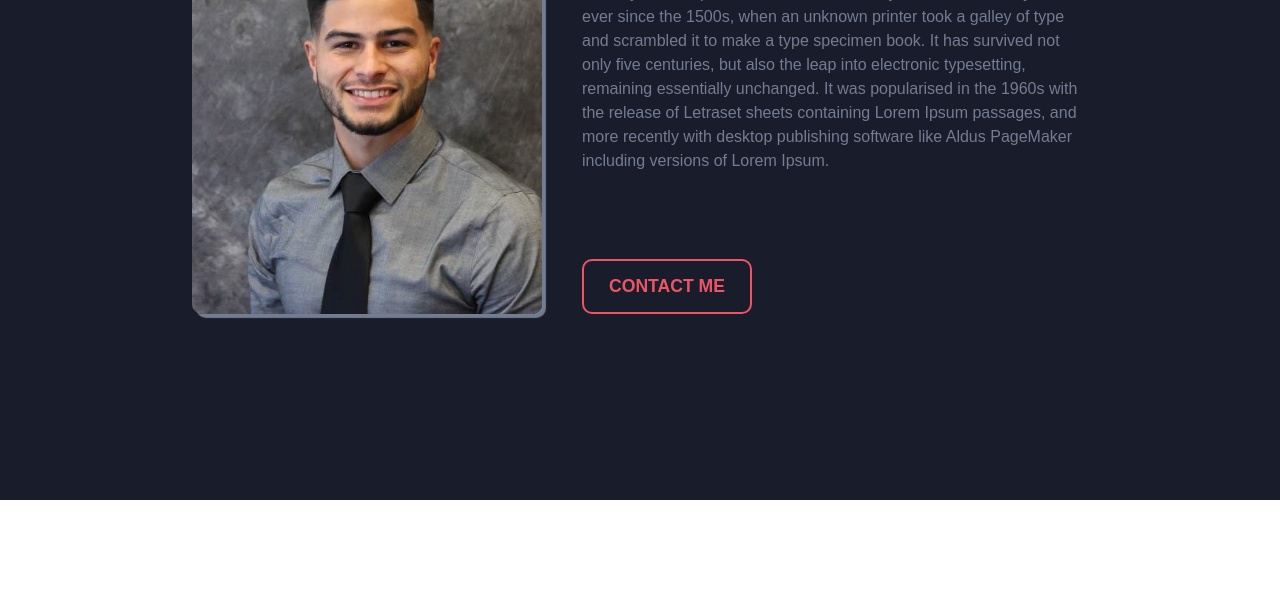
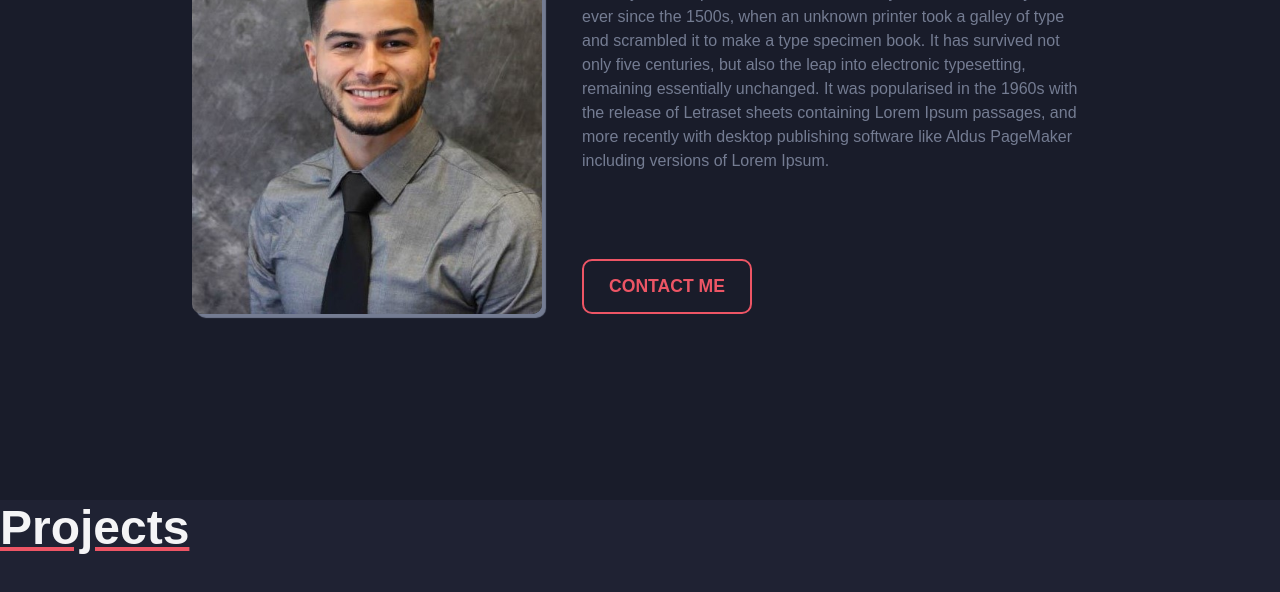
Before and after one commit to stefanwerleman/portfolio-v2, a React (Create React App) app: page / in a window 1280 px wide. Shown: the part 1100-1692 px from the top of the page. Before the commit the page ends 1600 px from the top, so only its background shows below. Built offline with nearby package versions, Linux system fonts and the light colour scheme.

Commit message:
Started on projects page

```diff
--- a/src/App.css
+++ b/src/App.css
@@ -8,7 +8,8 @@
 }
 
 .Home,
-.About {
+.About,
+.Projects {
 	min-height: 100vh;
 }
 
--- a/src/App.js
+++ b/src/App.js
@@ -7,6 +7,7 @@ import { BrowserRouter } from 'react-router-dom';
 import Navigation from './components/navigation/Navigation';
 import Home from './components/home/Home';
 import About from './components/about/About';
+import Projects from './components/projects/Projects';
 
 function App() {
 	return (
@@ -15,6 +16,7 @@ function App() {
 				<Navigation />
 				<Home />
 				<About />
+				<Projects />
 			</BrowserRouter>
 		</div>
 	);
--- /dev/null
+++ b/src/components/projects/Projects.css
@@ -0,0 +1,3 @@
+.Projects {
+	background-color: #1f2233;
+}
--- /dev/null
+++ b/src/components/projects/Projects.js
@@ -0,0 +1,12 @@
+import './Projects.css';
+import React from 'react';
+
+function Projects() {
+	return (
+		<div className='Projects'>
+			<p className='SectionHeader'>Projects</p>
+		</div>
+	);
+}
+
+export default Projects;
```
Also changed, not shown: Projects.css (added), Projects.js (added).
